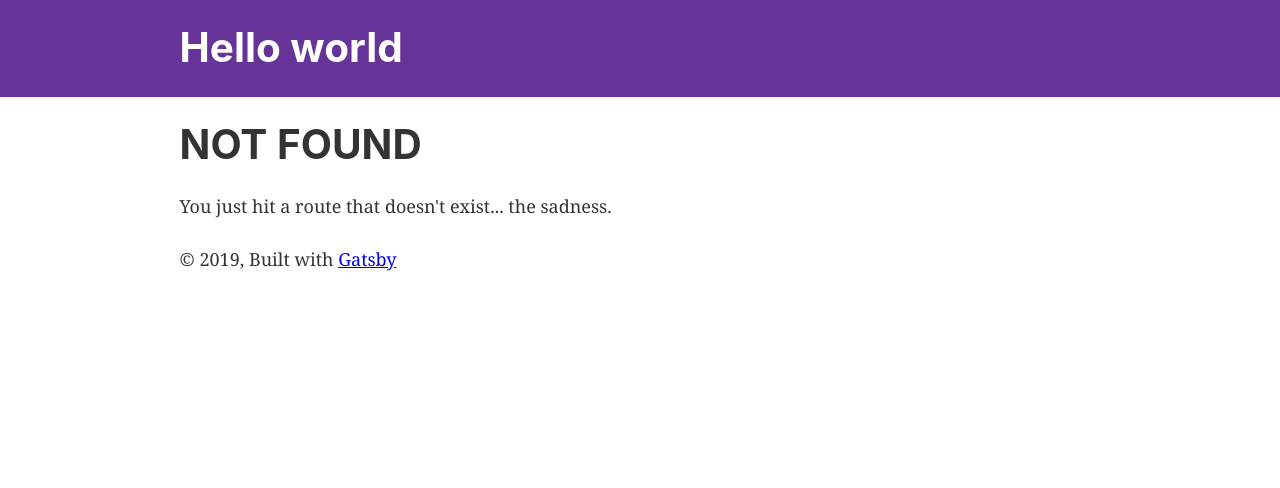
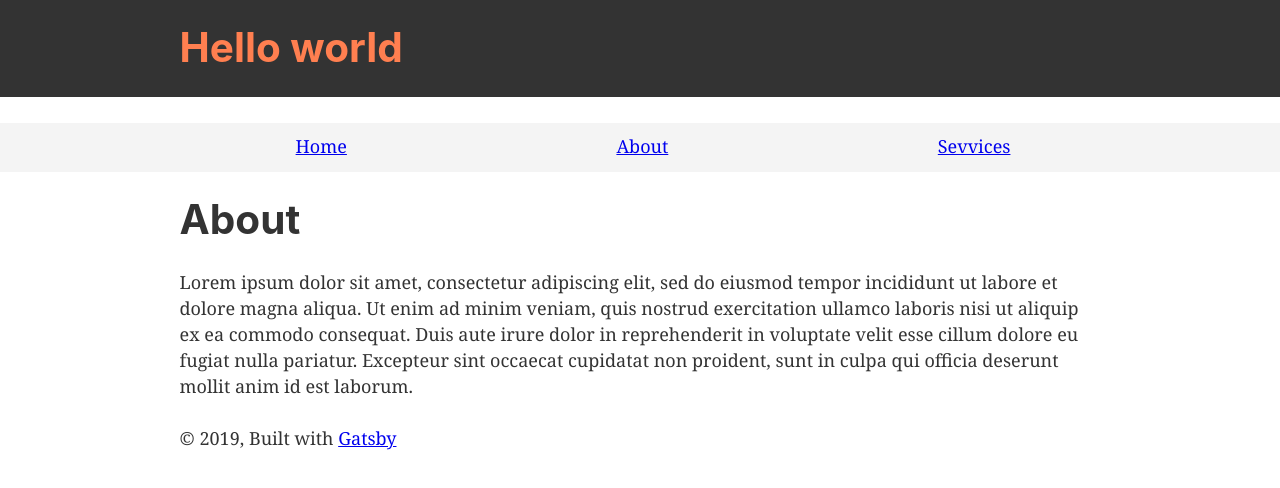
Before and after one commit to romkravets/-gatsby-starter, a Gatsby site: page /about in a window 1280 px wide. Before the commit this address had no page. Built offline with nearby package versions, Linux system fonts and the light colour scheme; Gatsby itself is replaced by a stand-in of ours.

Commit message:
Added menu

```diff
--- a/src/components/header.js
+++ b/src/components/header.js
@@ -5,7 +5,7 @@ import React from "react"
 const Header = ({ siteTitle }) => (
   <header
     style={{
-      background: `rebeccapurple`,
+      background: `#333`,
       marginBottom: `1.45rem`,
     }}
   >
@@ -20,7 +20,7 @@ const Header = ({ siteTitle }) => (
         <Link
           to="/"
           style={{
-            color: `white`,
+            color: `coral`,
             textDecoration: `none`,
           }}
         >
--- a/src/components/layout.js
+++ b/src/components/layout.js
@@ -10,6 +10,7 @@ import PropTypes from "prop-types"
 import { useStaticQuery, graphql } from "gatsby"
 
 import Header from "./header"
+import Menu from "./menu"
 import "./layout.css"
 
 const Layout = ({ children }) => {
@@ -26,6 +27,7 @@ const Layout = ({ children }) => {
   return (
     <>
       <Header siteTitle={data.site.siteMetadata.title} />
+      <Menu/>
       <div
         style={{
           margin: `0 auto`,
--- /dev/null
+++ b/src/components/menu.js
@@ -0,0 +1,31 @@
+import React from "react"
+import { Link } from "gatsby"
+
+// import Layout from "../components/layout"
+// import SEO from "../components/seo"
+
+const Menu = () => (
+     <div style={{
+        background: '#f4f4f4',
+        paddingTop: '10px'
+     }}>
+        <ul style={{
+           listStyle: 'none',
+           display: 'flex',
+           justifyContent: 'space-evenly'
+        }}>
+           <li>
+              <Link to="/">Home</Link>
+           </li>
+           <li>
+              <Link to="/about">About</Link>
+           </li>
+           <li>
+              <Link to="/services">Sevvices</Link>
+           </li>
+        </ul>
+
+     </div>
+)
+
+export default Menu;
--- /dev/null
+++ b/src/pages/about.js
@@ -0,0 +1,14 @@
+import React from "react"
+
+import Layout from "../components/layout"
+import SEO from "../components/seo"
+
+const AboutPage = () => (
+  <Layout>
+    <SEO title="Page two" />
+    <h1>About</h1>
+    <p>Lorem ipsum dolor sit amet, consectetur adipiscing elit, sed do eiusmod tempor incididunt ut labore et dolore magna aliqua. Ut enim ad minim veniam, quis nostrud exercitation ullamco laboris nisi ut aliquip ex ea commodo consequat. Duis aute irure dolor in reprehenderit in voluptate velit esse cillum dolore eu fugiat nulla pariatur. Excepteur sint occaecat cupidatat non proident, sunt in culpa qui officia deserunt mollit anim id est laborum.</p>
+  </Layout>
+)
+
+export default AboutPage;
--- a/src/pages/index.js
+++ b/src/pages/index.js
@@ -8,7 +8,7 @@ import SEO from "../components/seo"
 const IndexPage = () => (
   <Layout>
     <SEO title="Home" />
-    <h1>Hi people</h1>
+    <h1>Hi people page 1</h1>
     <p>Welcome to your new Gatsby site.</p>
     <p>Now go build something great.</p>
     <div style={{ maxWidth: `300px`, marginBottom: `1.45rem` }}>
--- a/src/pages/page-2.js
+++ b/src/pages/page-2.js
@@ -7,7 +7,7 @@ import SEO from "../components/seo"
 const SecondPage = () => (
   <Layout>
     <SEO title="Page two" />
-    <h1>Hi from the second page</h1>
+    <h1>Hi from the second page 2</h1>
     <p>Welcome to page 2</p>
     <Link to="/">Go back to the homepage</Link>
   </Layout>
```
Also changed, not shown: src/pages/services.js (added, +14 -0 lines).
